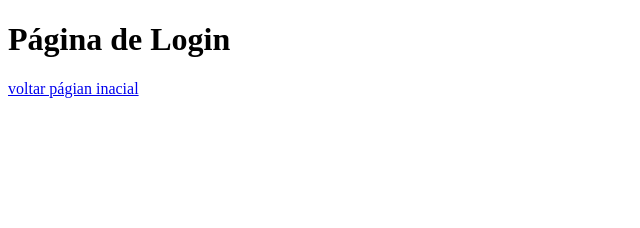
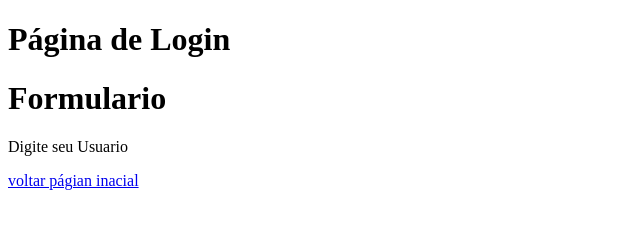
Before and after one commit to MarVinCan/aulagithub, a plain HTML site: page login.html in a window 1280 px wide. Shown: the whole page, without its empty margins (0-640 px from the left). Drawn offline with Linux system fonts and the light colour scheme.

Commit message:
Criado o formulario

```diff
--- a/login.html
+++ b/login.html
@@ -8,6 +8,8 @@
 </head>
 <body>
     <h1>Página de Login</h1>
+    <h1>Formulario</h1>
+    <p>Digite seu Usuario</p>
     <a href="index.html">voltar págian inacial</a>
 </body>
 </html>
```
